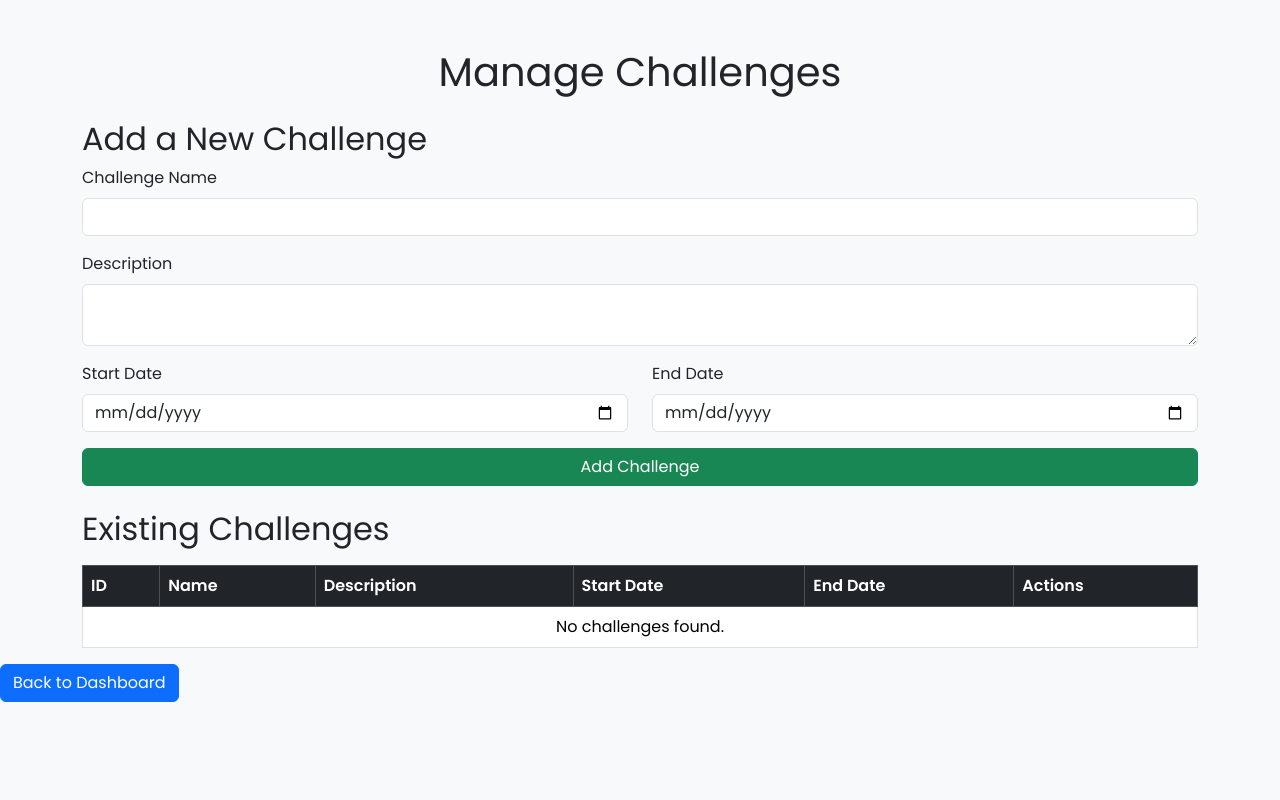
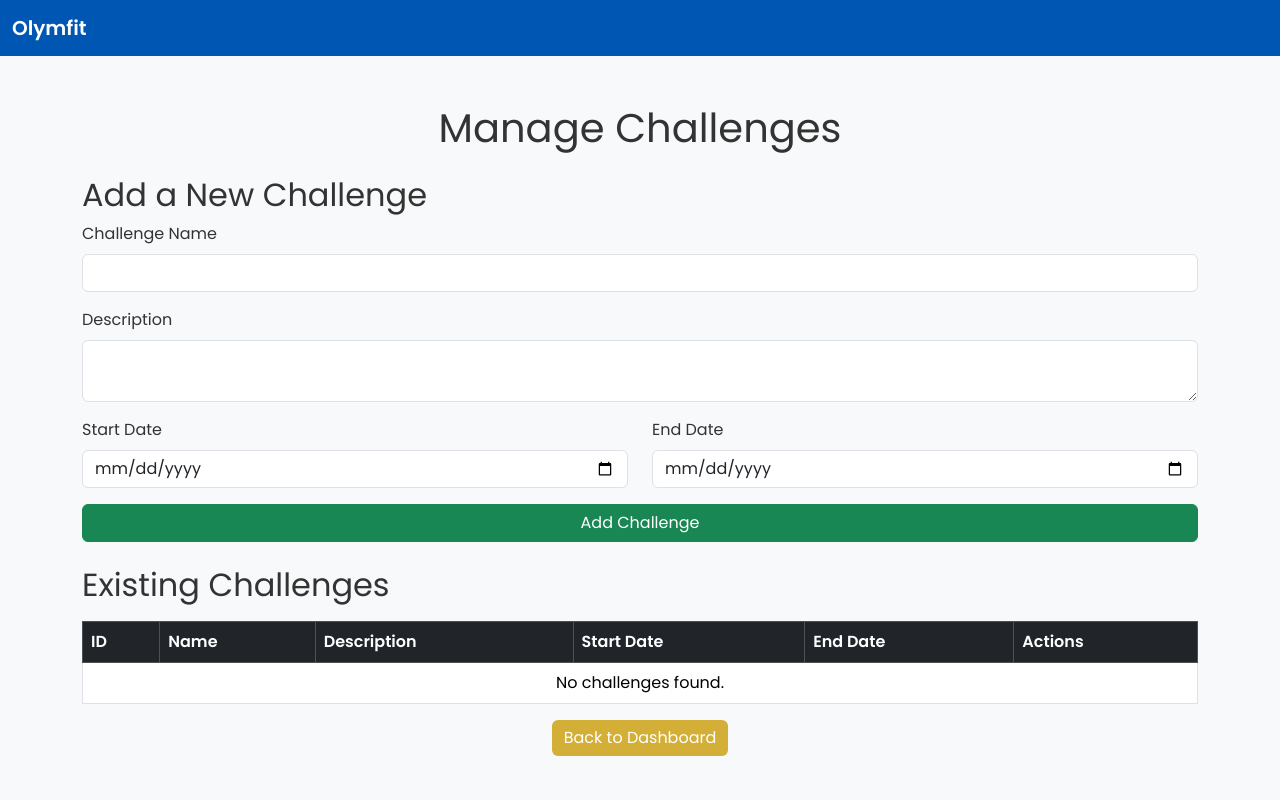
Before and after one commit to mariari-chickennuggets/SAM-BE, a PHP site: page /F01/admin/managechallenges.php in a window 1280 px wide. Run offline with PHP 8.4, Linux system fonts and the light colour scheme; the visitor is signed in with stand-in values (Sample User, id 1); data that the repository does not hold is empty.

Commit message:
Moified multiple files

```diff
--- a/F01/admin/managechallenges.php
+++ b/F01/admin/managechallenges.php
@@ -59,8 +59,38 @@ if (isset($_GET['delete'])) {
     <link rel="icon" href="icon.png" type="image/x-icon">
     <link href="https://fonts.googleapis.com/css2?family=Poppins:wght@400;600&display=swap" rel="stylesheet">
     <link href="https://cdn.jsdelivr.net/npm/bootstrap@5.3.0-alpha1/dist/css/bootstrap.min.css" rel="stylesheet">
+
+    <style>
+        body {
+            font-family: 'Raleway', sans-serif;
+            background-color: #f8f9fa;
+            color: #333;
+        }
+        .navbar {
+            background-color: #0056b3;
+        }
+        .navbar-brand {
+            font-weight: 600;
+            color: #fff;
+        }
+        .navbar-brand:hover {
+            color: #d4af37;
+        }
+        .btn-primary {
+            background-color: #d4af37;
+            border: none;
+        }
+        .btn-primary:hover {
+            background-color: #c2992b;
+        }
+    </style>
 </head>
 <body style="font-family: 'Poppins', sans-serif; background-color: #f8f9fa;">
+<nav class="navbar navbar-expand-lg">
+        <div class="container-fluid">
+            <a class="navbar-brand" href="dashboard.php">Olymfit</a>
+        </div>
+    </nav>
     <div class="container mt-5">
         <h1 class="text-center mb-4">Manage Challenges</h1>
 
@@ -130,8 +160,9 @@ if (isset($_GET['delete'])) {
             </tbody>
         </table>
     </div>
-    <a href="dashboard.php" class="btn btn-primary mb-3">Back to Dashboard</a>
-
+    <div class="text-center">
+        <a href="dashboard.php" class="btn btn-primary mb-4">Back to Dashboard</a>
+    </div>
     <script src="https://cdn.jsdelivr.net/npm/bootstrap@5.3.0-alpha1/dist/js/bootstrap.bundle.min.js"></script>
 </body>
 </html>
--- a/F01/admin/manageusers.php
+++ b/F01/admin/manageusers.php
@@ -97,8 +97,11 @@ try {
                 </tbody>
             </table>
         </div>
+    </div>
+    <div class="text-center">
         <a href="dashboard.php" class="btn btn-primary mb-4">Back to Dashboard</a>
     </div>
+
 </body>
 
 </html>
```
